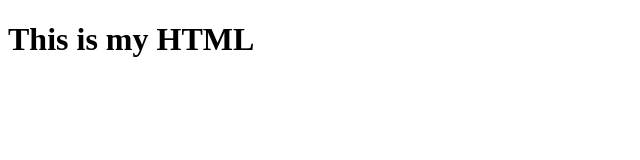
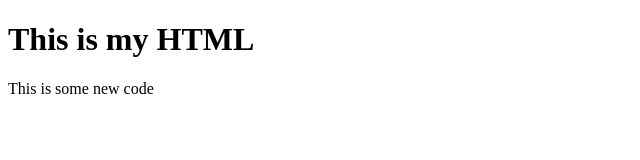
Before and after one commit to Andrewgl22/gittest413, a plain HTML site: page index.html in a window 1280 px wide. Shown: the whole page, without its empty margins (0-640 px from the left). Drawn offline with Linux system fonts and the light colour scheme.

Commit message:
added p tag

```diff
--- a/index.html
+++ b/index.html
@@ -8,5 +8,6 @@
 </head>
 <body>
     <h1>This is my HTML</h1>
+    <p>This is some new code </p>
 </body>
 </html>
--- a/styles.css
+++ b/styles.css
@@ -1,3 +1,7 @@
 .style{
     background-color: black;
 }
+
+body{
+    font:bold;
+}
```
